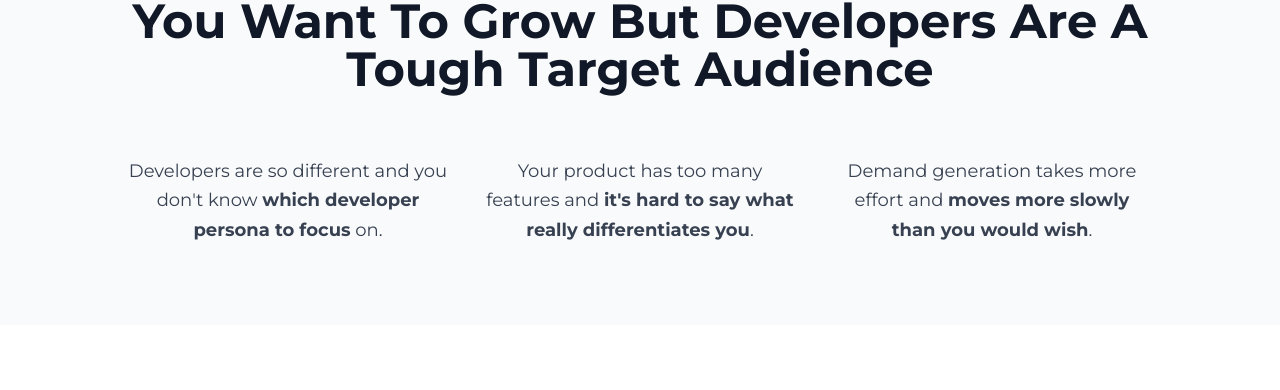
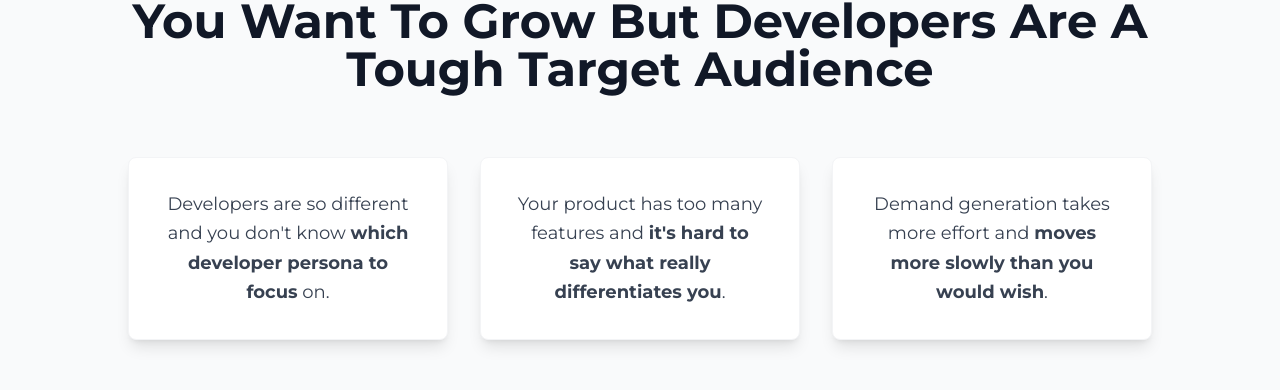
Before and after one commit to rpesce/rpesce.github.io, a React (Vite) app: page / in a window 1280 px wide. Shown: the part 1005-1395 px from the top of the page. Built offline with nearby package versions, Linux system fonts and the light colour scheme.

Commit message:
Refactor: Convert About paragraphs to cards
The paragraphs in the About section were converted into cards, matching the design of other sections.

```diff
--- a/src/components/About.tsx
+++ b/src/components/About.tsx
@@ -1,5 +1,6 @@
 
 import React from 'react';
+import { Card, CardContent } from './ui/card';
 
 const About = () => {
   return (
@@ -12,21 +13,29 @@ const About = () => {
         </div>
 
         <div className="grid md:grid-cols-3 gap-8 max-w-5xl mx-auto">
-          <div className="text-center">
+          <Card className="bg-white shadow-lg border border-gray-100">
+            <CardContent className="p-8 text-center">
               <p className="text-lg text-gray-700 leading-relaxed">
                 Developers are so different and you don't know <strong>which developer persona to focus</strong> on.
               </p>
-          </div>
-          <div className="text-center">
+            </CardContent>
+          </Card>
+
+          <Card className="bg-white shadow-lg border border-gray-100">
+            <CardContent className="p-8 text-center">
               <p className="text-lg text-gray-700 leading-relaxed">
                 Your product has too many features and <strong>it's hard to say what really differentiates you</strong>.
               </p>
-          </div>
-          <div className="text-center">
+            </CardContent>
+          </Card>
+
+          <Card className="bg-white shadow-lg border border-gray-100">
+            <CardContent className="p-8 text-center">
               <p className="text-lg text-gray-700 leading-relaxed">
                 Demand generation takes more effort and <strong>moves more slowly than you would wish</strong>.
               </p>
-          </div>
+            </CardContent>
+          </Card>
         </div>
       </div>
     </section>
```
Lines whose indentation alone changed are shown as unchanged.
